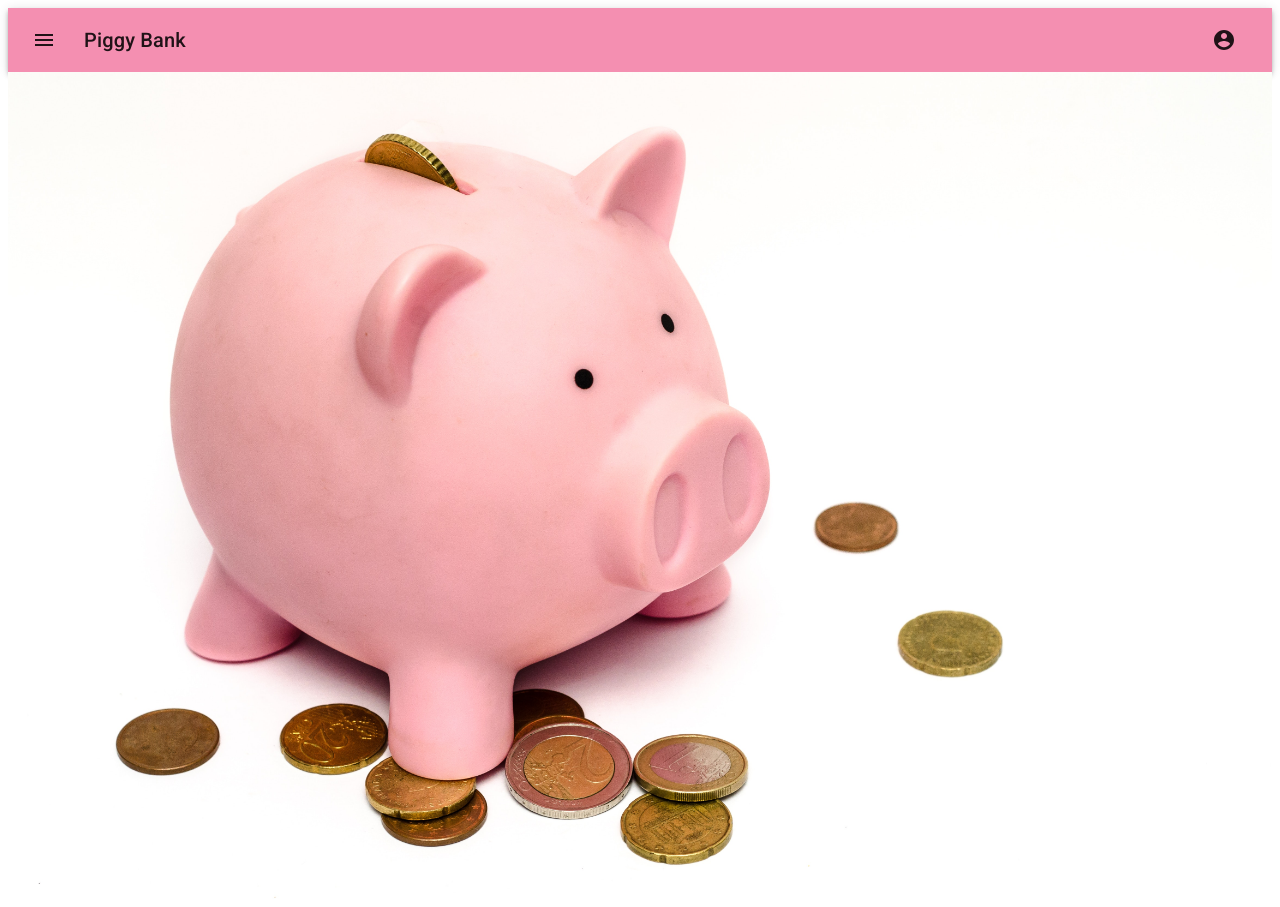
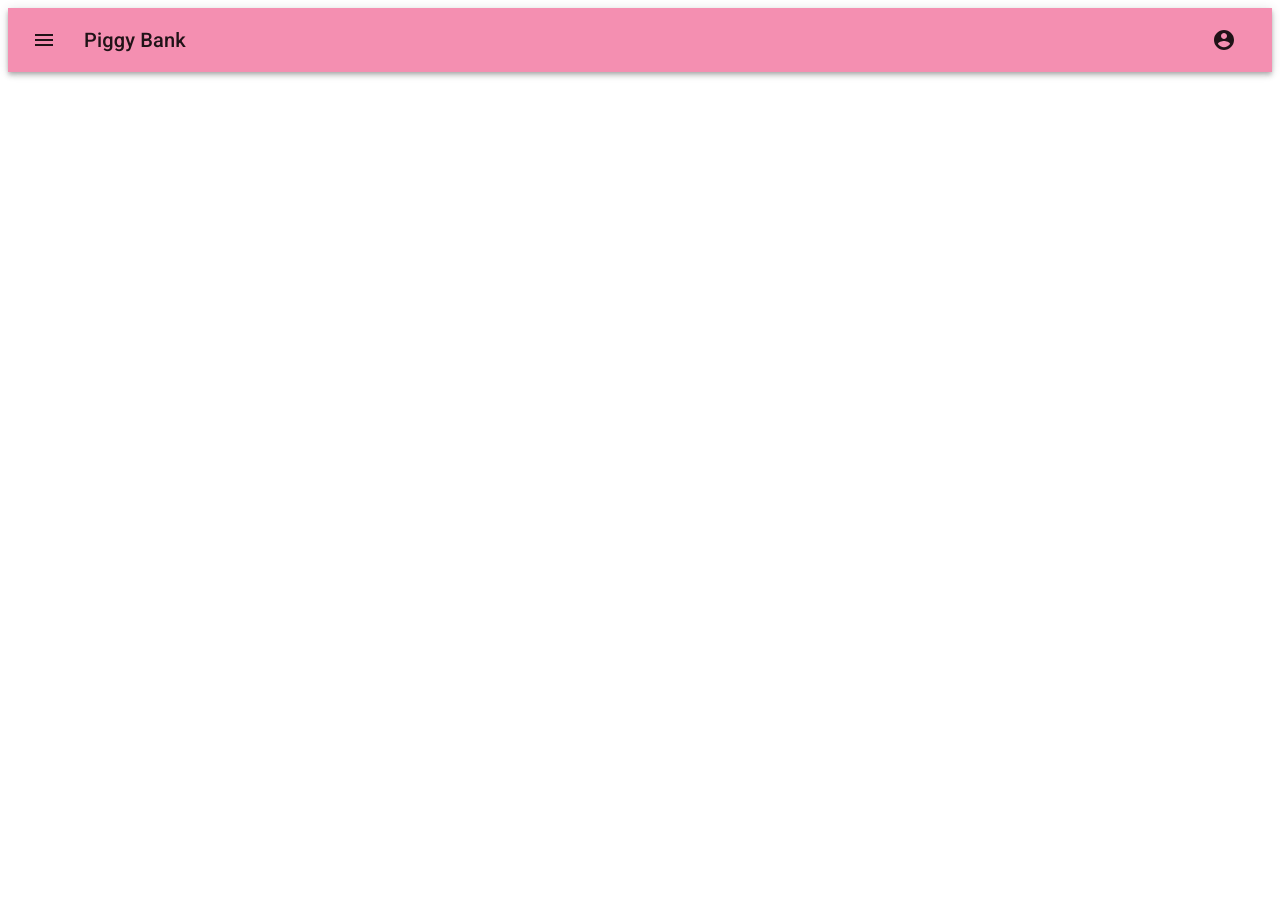
Before and after one commit to Paretooptimal22/Moneyapp, a React (Create React App) app in the folder client/: page / in a window 1280 px wide. After the commit the page ends 800 px from the top, so only its background shows below. Built offline with nearby package versions, Linux system fonts and the light colour scheme.

Commit message:
remove jumbotron from home page

```diff
--- a/client/src/pages/Home/Home.js
+++ b/client/src/pages/Home/Home.js
@@ -1,8 +1,6 @@
 import React from 'react'
 import { makeStyles } from '@material-ui/core/styles'
 import { Container, Grid, Typography } from '@material-ui/core'
-import NavBar from '../../components/NavBar'
-import Jumbotron from '../../components/Jumbotron'
 
 const useStyles = makeStyles(theme => ({
   root: {
@@ -44,7 +42,7 @@ const Home = () => {
   return (
     <div className={classes.root}>
       <Grid container className={classes.grid}>
-        <Jumbotron />
+
       </Grid>
 
     </div>
```
